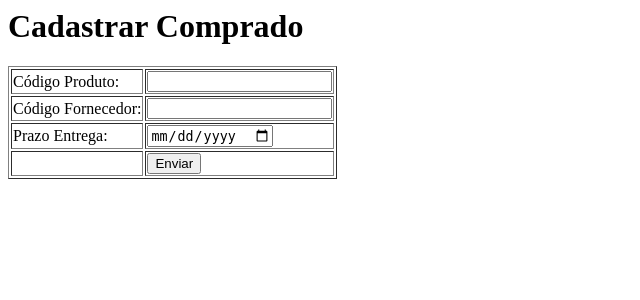
After one commit to UlyssesBarros/Projeto-FBD, a PHP site: page /inserirComprado.php in a window 1280 px wide. The commit adds this page. Shown: the top 300 px of the page, without its empty margins (0-640 px from the left). Run offline with PHP 8.4, Linux system fonts and the light colour scheme.

Commit message:
inserir comprado

```diff
--- a/inserir.php
+++ b/inserir.php
@@ -21,5 +21,8 @@
         <br>
         <br>
         <a href="inserirComposicao.php">Adicionar Composição</a>
+        <br>
+        <br>
+        <a href="inserirComprado.php">Adicionar Comprado</a>
     </body>
 </html>
--- /dev/null
+++ b/inserirComprado.php
@@ -0,0 +1,34 @@
+<?php
+
+
+
+?>
+
+<html>
+    <h1>Cadastrar Comprado</h1>
+<meta charset="UTF-8">
+<form name="dadosComprado" action="conexao.php" method="POST">
+    <table border="1">
+        <tbody>
+            <tr>
+                <td>Código Produto:</td>
+                <td><input type="number" step="1" name="COD_PRODUTO" value="" /></td>
+            </tr>
+            <tr>
+                <td>Código Fornecedor:</td>
+                <td><input type="number" step="1" name="COD_FORNECEDOR" value="" /></td>
+            </tr>
+            <tr>
+                <td>Prazo Entrega:</td>
+                <td><input type="date" name="PRAZO_ENTREGA" value="" /></td>
+            </tr>
+            <tr>
+                <td><input type="hidden" name="acao" value="inserirComprado" /></td>
+                <td><input type="submit" value="Enviar" name="Enviar" /></td>
+            </tr>
+        </tbody>
+    </table>
+
+</form>
+
+</html>
```
Also changed, not shown: conexao.php (+13 -0 lines).
